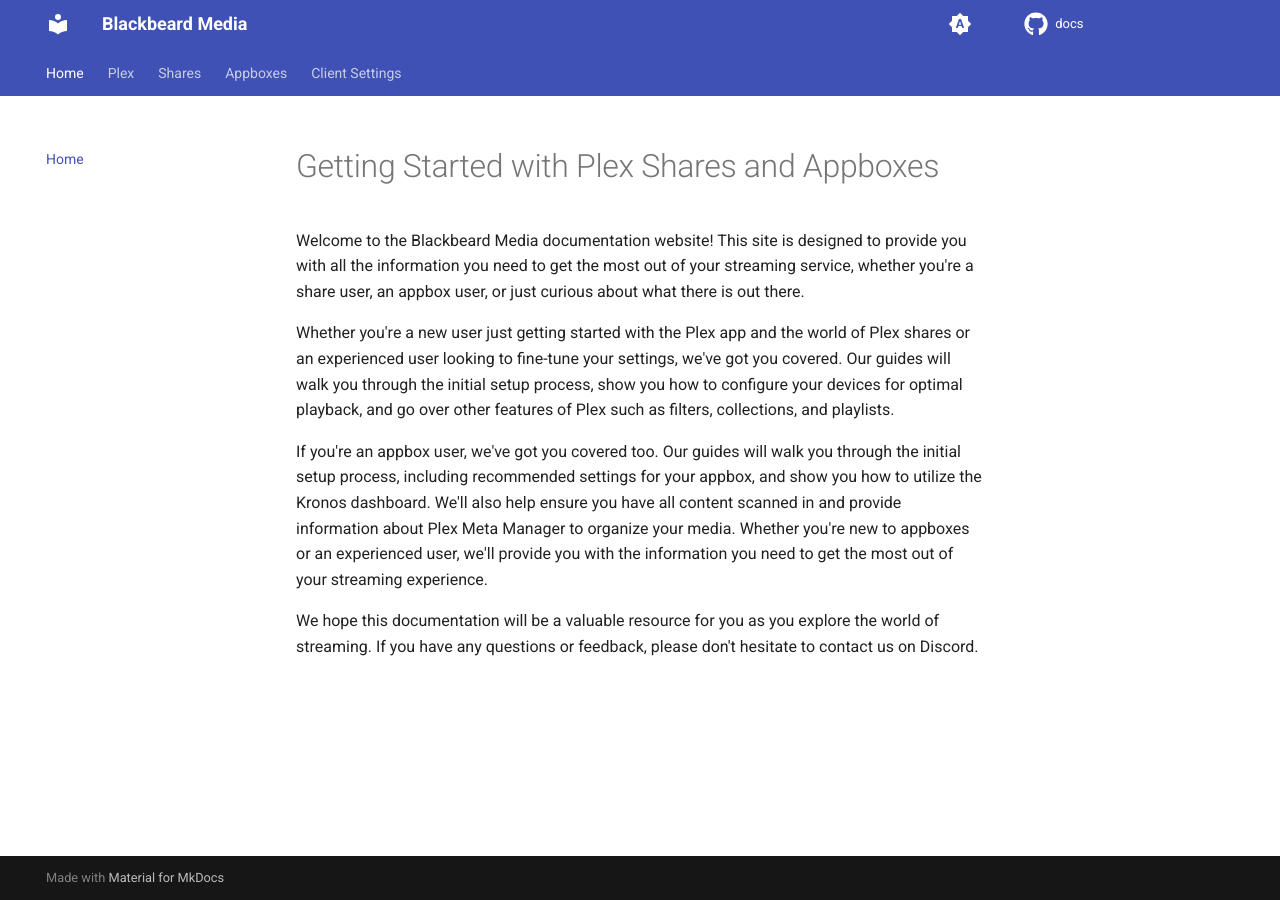
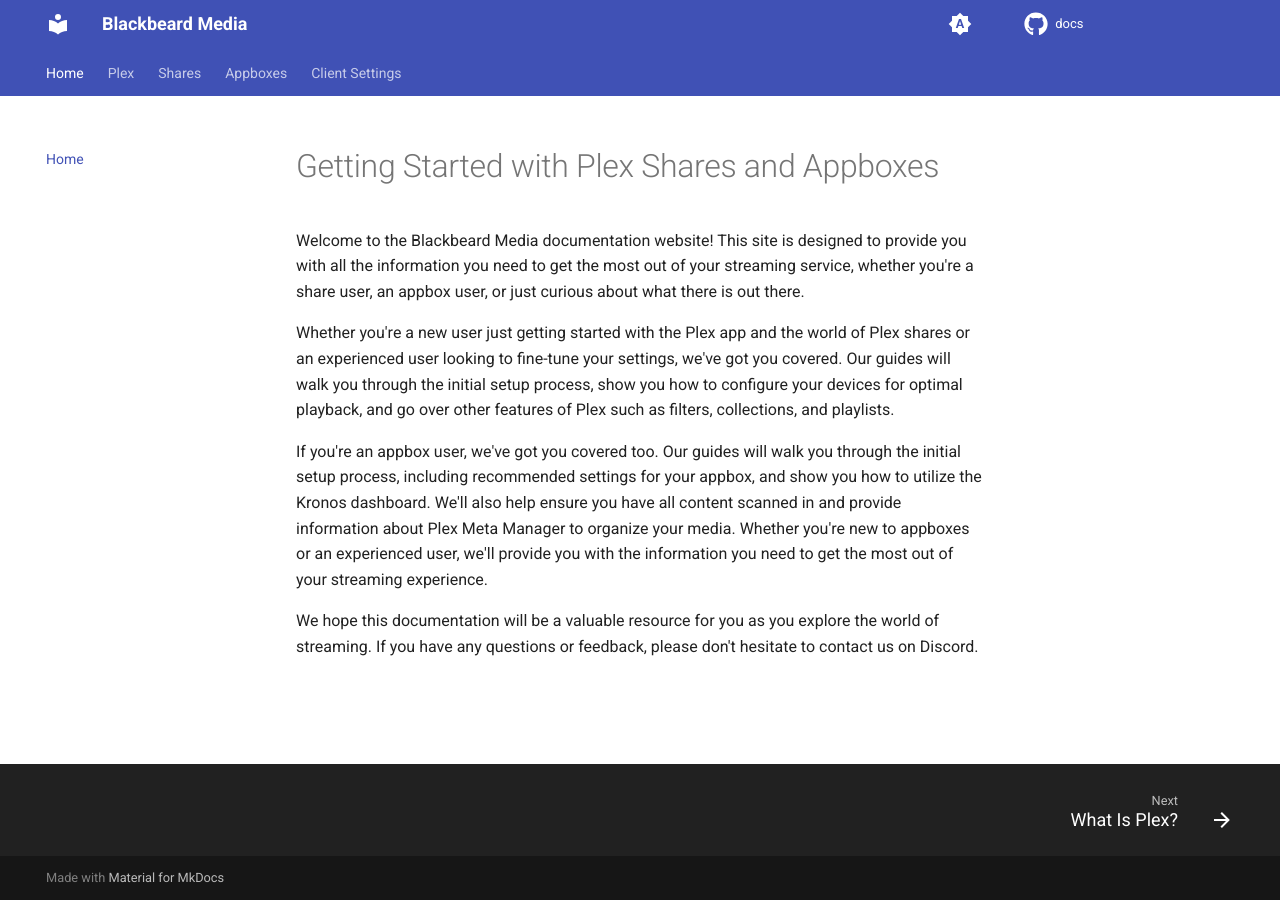
Before and after one commit to neomedia6989/docs-2, an MkDocs documentation site: the page built from docs/index.md, in a window 1280 px wide. Built offline with MkDocs 1.6.1 and Material for MkDocs 9.7.7, drawn with Linux system fonts in a browser that asks for light colours; comment, search, counter and statistics services are not loaded.

Commit message:
Update mkdocs.yml

```diff
--- a/mkdocs.yml
+++ b/mkdocs.yml
@@ -49,6 +49,11 @@
     - navigation.path
     - navigation.tabs
     - content.tooltips
+    - navigation.footer
+  extra:
+    social:
+      - icon: fontawesome/brands/discord
+        link: https://discord.blackbeard.media
 
   language: en
 
```
